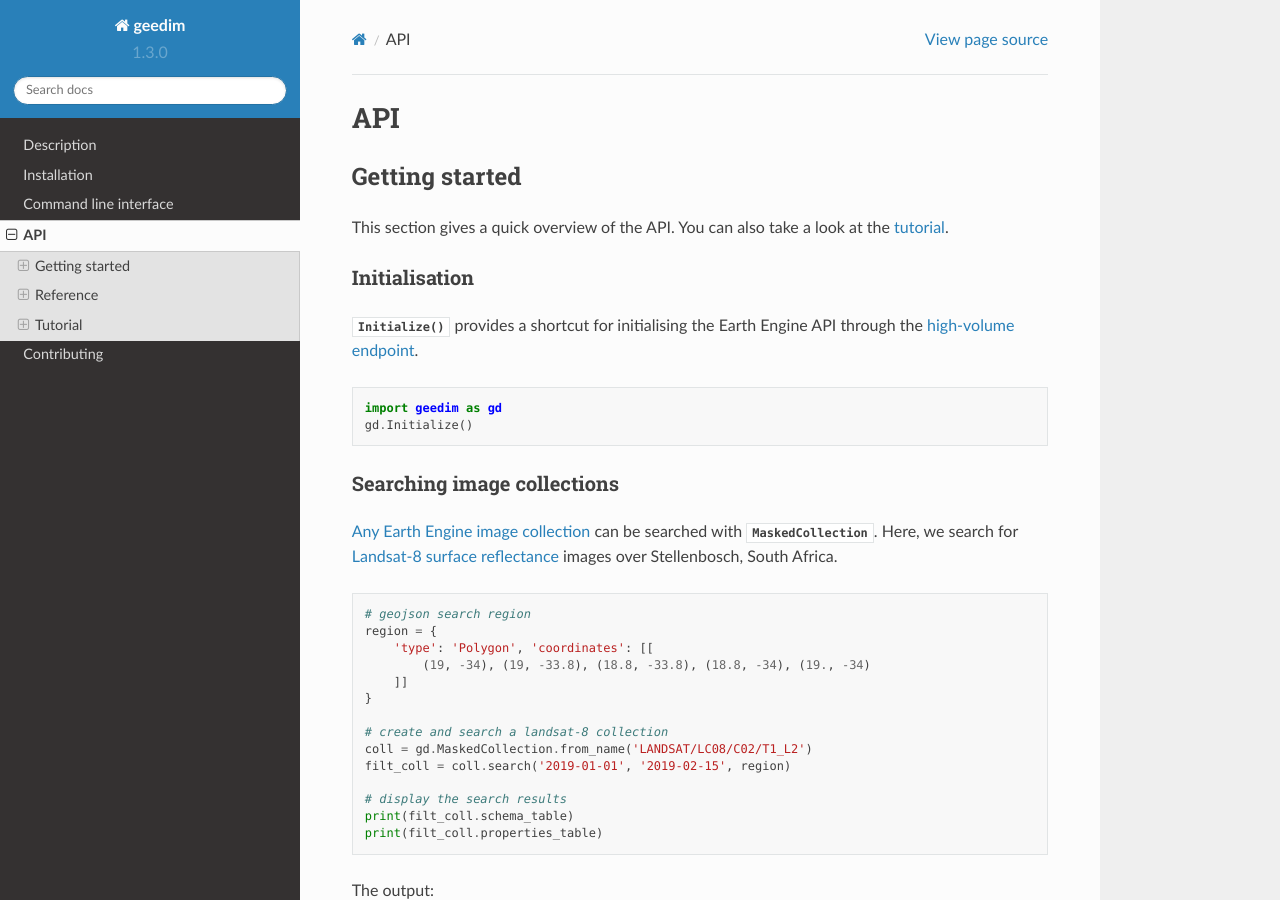
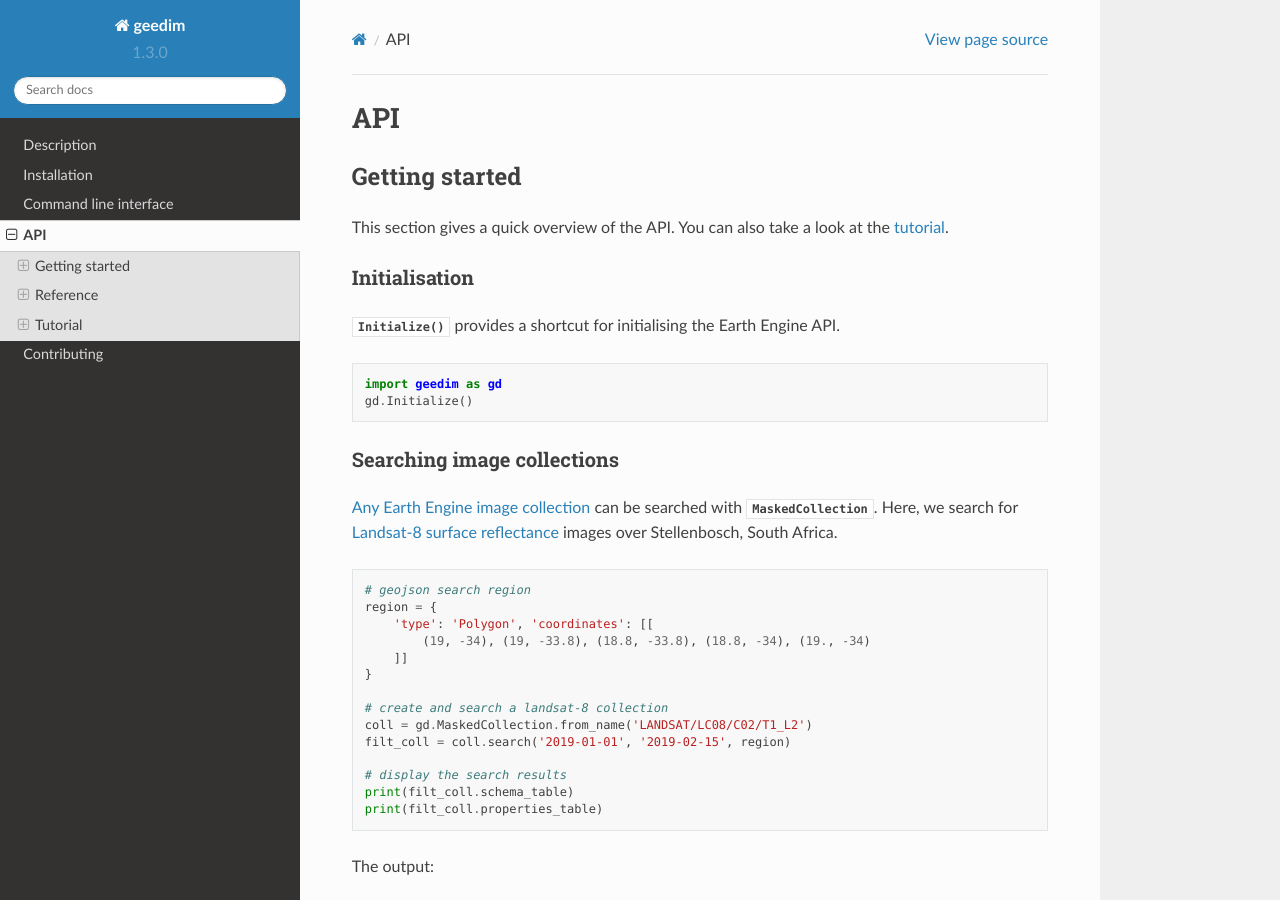
Before and after one commit to leftfield-geospatial/geedim, a Sphinx documentation site: the page built from docs/api.rst, in a window 1280 px wide and 900 px high. Built offline with Sphinx 7.4.7 and the Read the Docs theme 2.0.0, drawn with Linux system fonts in a browser that asks for light colours; the version number is read from the project's files by our own code.

Commit message:
update docs for Initialize

```diff
--- a/docs/api.rst
+++ b/docs/api.rst
@@ -9,8 +9,7 @@ This section gives a quick overview of the API.  You can also take a look at the
 Initialisation
 ^^^^^^^^^^^^^^
 
-:meth:`~geedim.utils.Initialize` provides a shortcut for initialising the Earth Engine API through the `high-volume
-endpoint <https://developers.google.com/earth-engine/cloud/highvolume>`_.
+:meth:`~geedim.utils.Initialize` provides a shortcut for initialising the Earth Engine API.
 
 .. literalinclude:: examples/api_getting_started.py
     :language: python
```
Also changed, not shown: 1 other file.
